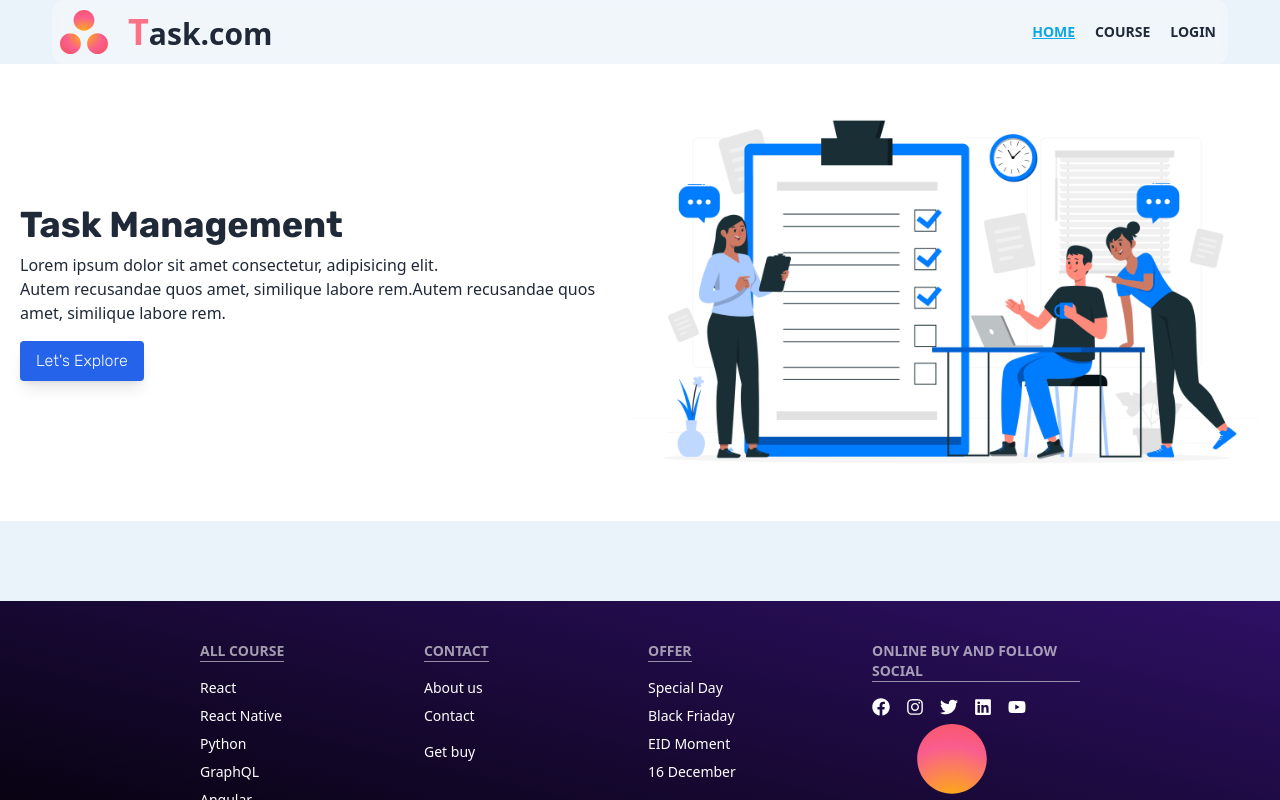
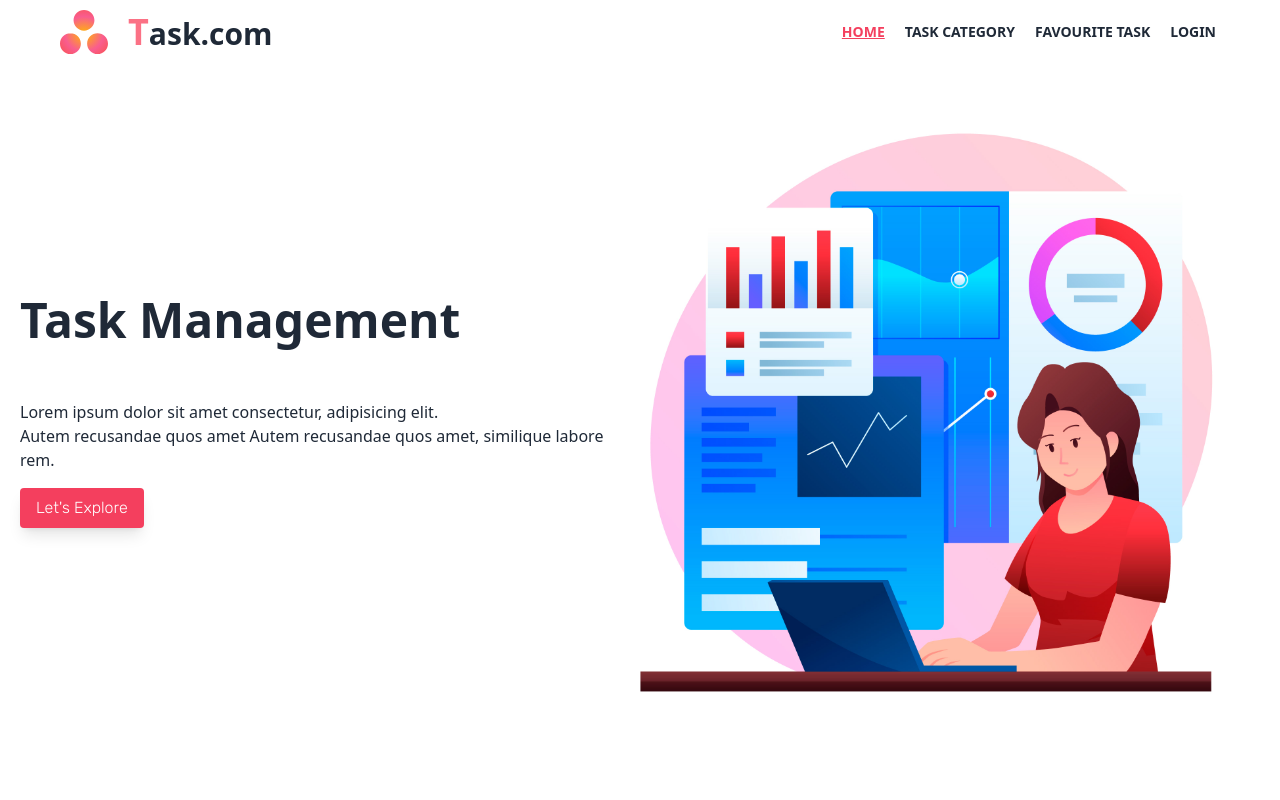
Before and after one commit to urraju/task-management, a React app: page / in a window 1280 px wide. Shown: the top 800 px of the page. Built offline with nearby package versions, Linux system fonts and the light colour scheme; no server answers; the HTML template or start-up script is replaced by a standard one.

Commit message:
dashboard 1 site completed

```diff
--- a/package.json
+++ b/package.json
@@ -18,7 +18,8 @@
     "react-hook-form": "^7.49.2",
     "react-hot-toast": "^2.4.1",
     "react-icons": "^4.12.0",
-    "react-router-dom": "^6.21.0"
+    "react-router-dom": "^6.21.0",
+    "react-type-animation": "^3.2.0"
   },
   "devDependencies": {
     "@types/react": "^18.2.43",
--- a/src/Components/AuthContext/AuthContext.jsx
+++ b/src/Components/AuthContext/AuthContext.jsx
@@ -42,6 +42,7 @@ import { auth } from "../Firebase/Firebase";
     useEffect(() => {
       const unSubscribe = onAuthStateChanged(auth, (currentUser) => {
         setUser(currentUser);
+        setLoading(false)
       });
       return () => {
         unSubscribe();
--- a/src/Components/Dashboard/Dashboard.jsx
+++ b/src/Components/Dashboard/Dashboard.jsx
@@ -25,15 +25,15 @@ const DashBoard = () => {
     <div>
       <HelmetUse helmet={"Dashboard"} />
       <div className=" w-full p-2 flex flex-col md:flex-row md:p-5 gap-10 justify-evenly    max-w-screen-2xl mx-auto">
-        <div className="bg-gradient-to-bl to-yellow- from-blue-700 rounded-lg p-10 md:w-[500px]  h-max md:min-h-screen">
+        <div className="bg-gradient-to-bl to-yellow- from-rose-700 rounded-lg p-10 md:w-[500px]  h-max md:min-h-screen">
           <div>
             <div className="flex gap-3 items-center mb-5 ">
               <div className="border rounded-full p-2">
                 <img className="rounded-full w-24" src={user.photoURL} alt="" />
               </div>
               <div>
-                <p className="text-lg font-kdam">{user.displayName}</p>
-                <p>{user.email}</p>
+                <p className=" text-rose-200  font-rubik text-2xl">{user.displayName}</p>
+                <p className="text-rose-200">{user.email}</p>
               </div>
             </div>
           </div>
--- a/src/Layout/Banner.jsx
+++ b/src/Layout/Banner.jsx
@@ -1,26 +1,45 @@
 import { Link } from "react-router-dom";
-import bannerImg from "../assets/banner/banner.jpg";
+import bannerImg from "../assets/banner/banner2.jpg";
+import { TypeAnimation } from "react-type-animation";
 const Banner = () => {
   return (
-    <div className="p-2 md:p-5 bg-white">
+    <div className="p-2 md:p-5  ">
       <div className="flex max-w-screen-2xl mx-auto items-center justify-evenly">
         <div>
-          <h1 className="text-4xl font-rubik font-bold mb-2">
+          <h1 className="text-5xl   font-bold ">
             Task Management
           </h1>
+          <TypeAnimation
+              className="text-rose-500 font-poppins text-sm  mb-4 mt-5"
+              sequence={[
+                "Create Your Favourite Task",
+                1000,
+                "Create Any Task",
+                1000,
+                "",
+                1000,
+                "Development Task Create",
+                1000,
+              ]}
+              wrapper="span"
+              speed={50}
+              style={{ fontSize: "2em", display: "inline-block" }}
+              repeat={Infinity}
+            />
+
           <p>
             Lorem ipsum dolor sit amet consectetur, adipisicing elit. <br />{" "}
-            Autem recusandae quos amet, similique labore rem.Autem recusandae
+            Autem recusandae quos amet Autem recusandae
             quos amet, similique labore rem.
           </p>
           <Link to='dashboard'>
-            <button className="px-4 py-2 rounded bg-blue-600 font-rubik font-light text-white shadow-lg mt-4">
+            <button className="px-4 py-2 rounded bg-rose-500 font-rubik font-light text-white shadow-lg mt-4">
               Let's Explore
             </button>
           </Link>
         </div>
         <div>
-          <img className="w-[800px]" src={bannerImg} alt="" />
+          <img className="w-[700px]" src={bannerImg} alt="" />
         </div>
       </div>
     </div>
--- a/src/Layout/Navbar.jsx
+++ b/src/Layout/Navbar.jsx
@@ -24,23 +24,30 @@ const Navbar = () => {
   const nav = (
     <>
       <NavLink
-        className={({ isActive }) => (isActive ? "underline text-sky-500" : "")}
+        className={({ isActive }) => (isActive ? "underline text-rose-500" : "")}
         to="/"
       >
         Home
       </NavLink>
       <NavLink
-        className={({ isActive }) => (isActive ? "underline text-sky-500" : "")}
+        className={({ isActive }) => (isActive ? "underline text-rose-500" : "")}
         to="/course"
       >
-        Course
+        Task Category
+      </NavLink>
+
+      <NavLink
+        className={({ isActive }) => (isActive ? "underline text-rose-500" : "")}
+        to="/course"
+      >
+        Favourite Task
       </NavLink>
 
       {user?.email ? (
         <NavLink
           onClick={handleLogOut}
           className={({ isActive }) =>
-            isActive ? "underline text-sky-500" : ""
+            isActive ? "underline text-rose-500" : ""
           }
           to="/login"
         >
@@ -67,7 +74,7 @@ const Navbar = () => {
             <div className="dropdown">
               <label
                 tabIndex={0}
-                className="btn text-sky-500  border border-sky-500 btn-circle  mr-5  lg:hidden"
+                className="btn text-rose-500  border border-rose-500 btn-circle  mr-5  lg:hidden"
               >
                 <BiMenu className="text-3xl" />
               </label>
--- a/src/index.css
+++ b/src/index.css
@@ -3,7 +3,3 @@
  @tailwind base;
  @tailwind components;
  @tailwind utilities;
-
- body{
-  background: #ebf3fa;
- }
```
Also changed, not shown: src/assets/banner/banner2.jpg (added), 1 other file (tests, documents, lock files or other folders).
